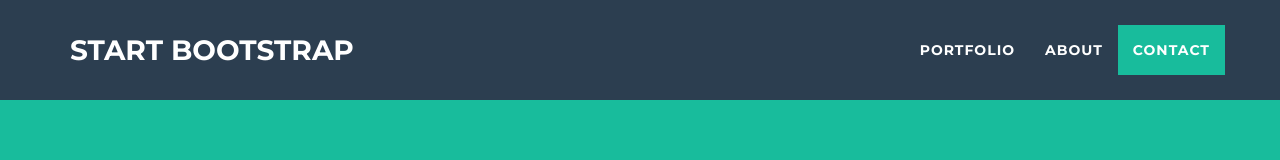
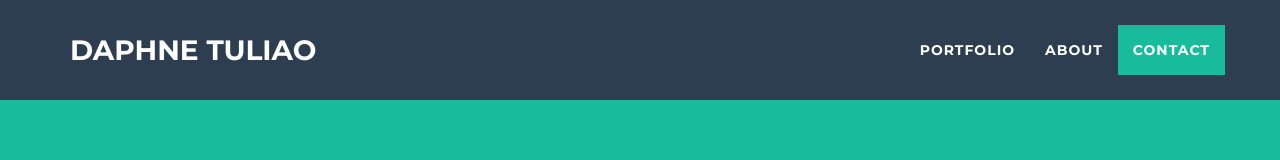
Before and after one commit to daphnetuliao/daphnetuliao.github.io, a website: page index.html in a window 1280 px wide. Shown: the top 160 px of the page. Drawn offline with nearby package versions, Linux system fonts and the light colour scheme.

Commit message:
Update index.html

```diff
--- a/index.html
+++ b/index.html
@@ -9,7 +9,7 @@
     <meta name="description" content="">
     <meta name="author" content="">
 
-    <title>Freelancer - Start Bootstrap Theme</title>
+    <title>Tuliao, Daphne Gwyneth</title>
 
     <!-- Bootstrap Core CSS -->
     <link href="vendor/bootstrap/css/bootstrap.min.css" rel="stylesheet">
@@ -41,7 +41,7 @@
                 <button type="button" class="navbar-toggle" data-toggle="collapse" data-target="#bs-example-navbar-collapse-1">
                     <span class="sr-only">Toggle navigation</span> Menu <i class="fa fa-bars"></i>
                 </button>
-                <a class="navbar-brand" href="#page-top">Start Bootstrap</a>
+                <a class="navbar-brand" href="#page-top">Daphne Tuliao</a>
             </div>
 
             <!-- Collect the nav links, forms, and other content for toggling -->
```
